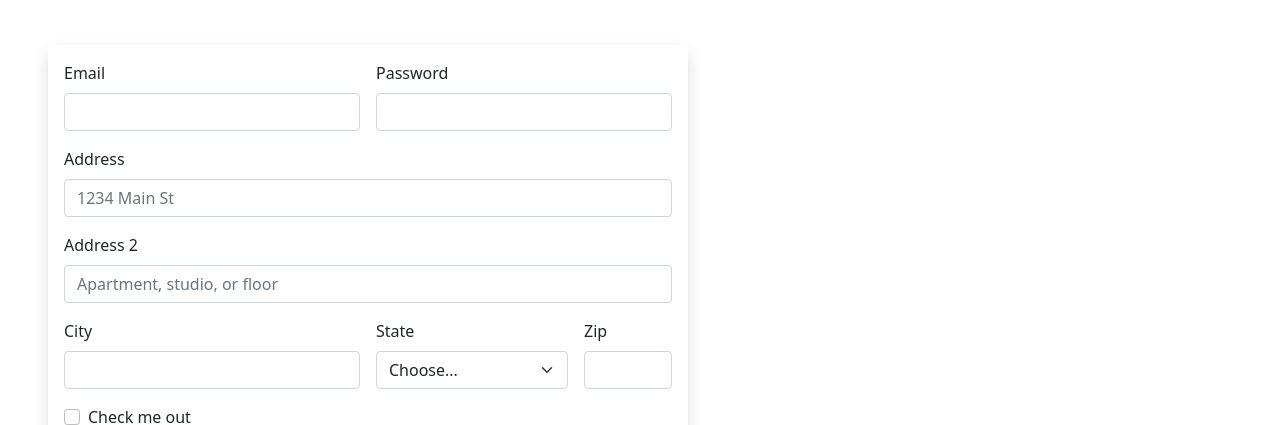
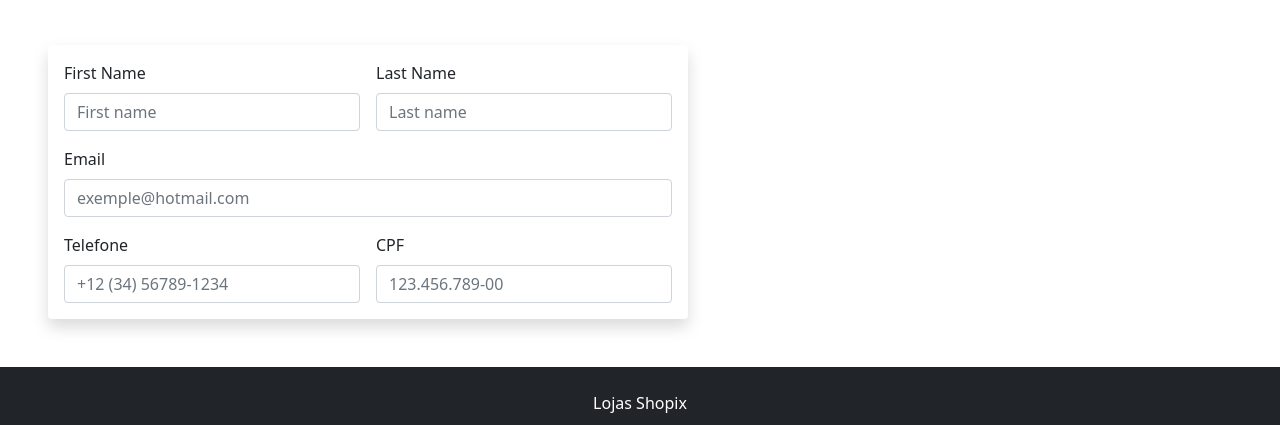
Before and after one commit to sml07/site-trabalho, a plain HTML site: page site/pagamento-form.html in a window 1280 px wide. Shown: the part 104-529 px from the top of the page. Drawn offline with nearby package versions, Linux system fonts and the light colour scheme.

Commit message:
Update pagamento-form.html

```diff
--- a/site/pagamento-form.html
+++ b/site/pagamento-form.html
@@ -50,60 +50,51 @@
         >
           <form class="row g-3">
             <div class="col-md-6">
-              <label for="inputEmail4" class="form-label">Email</label>
-              <input type="email" class="form-control" id="inputEmail4" />
-            </div>
-            <div class="col-md-6">
-              <label for="inputPassword4" class="form-label">Password</label>
-              <input type="password" class="form-control" id="inputPassword4" />
-            </div>
-            <div class="col-12">
-              <label for="inputAddress" class="form-label">Address</label>
+              <label for="FirstName" class="form-label">First Name</label>
               <input
                 type="text"
                 class="form-control"
-                id="inputAddress"
-                placeholder="1234 Main St"
+                placeholder="First name"
+                aria-label="First name"
+                id="FirstName"
+              />
+            </div>
+            <div class="col-md-6">
+              <label for="LastName" class="form-label">Last Name</label>
+              <input
+                type="text"
+                class="form-control"
+                placeholder="Last name"
+                aria-label="Last name"
+                id="LastName"
               />
             </div>
             <div class="col-12">
-              <label for="inputAddress2" class="form-label">Address 2</label>
+              <label for="Email" class="form-label">Email</label>
+              <input
+                type="email"
+                class="form-control"
+                placeholder="exemple@hotmail.com"
+                id="Email"
+              />
+            </div>
+            <div class="col-md-6">
+              <label for="Telefone" class="form-label">Telefone</label>
               <input
                 type="text"
                 class="form-control"
-                id="inputAddress2"
-                placeholder="Apartment, studio, or floor"
+                id="Telefone"
+                placeholder="+12 (34) 56789-1234"
               />
             </div>
             <div class="col-md-6">
-              <label for="inputCity" class="form-label">City</label>
-              <input type="text" class="form-control" id="inputCity" />
-            </div>
-            <div class="col-md-4">
-              <label for="inputState" class="form-label">State</label>
-              <select id="inputState" class="form-select">
-                <option selected>Choose...</option>
-                <option>...</option>
-              </select>
-            </div>
-            <div class="col-md-2">
-              <label for="inputZip" class="form-label">Zip</label>
-              <input type="text" class="form-control" id="inputZip" />
-            </div>
-            <div class="col-12">
-              <div class="form-check">
-                <input
-                  class="form-check-input"
-                  type="checkbox"
-                  id="gridCheck"
-                />
-                <label class="form-check-label" for="gridCheck">
-                  Check me out
-                </label>
-              </div>
-            </div>
-            <div class="col-12">
-              <button type="submit" class="btn btn-primary">Sign in</button>
+              <label for="CPF" class="form-label">CPF</label>
+              <input
+                type="text"
+                class="form-control"
+                id="CPF"
+                placeholder="123.456.789-00"
+              />
             </div>
           </form>
         </div>
```
